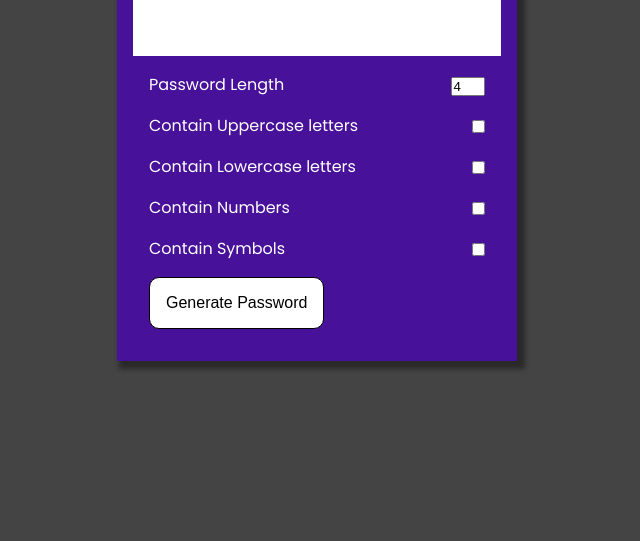
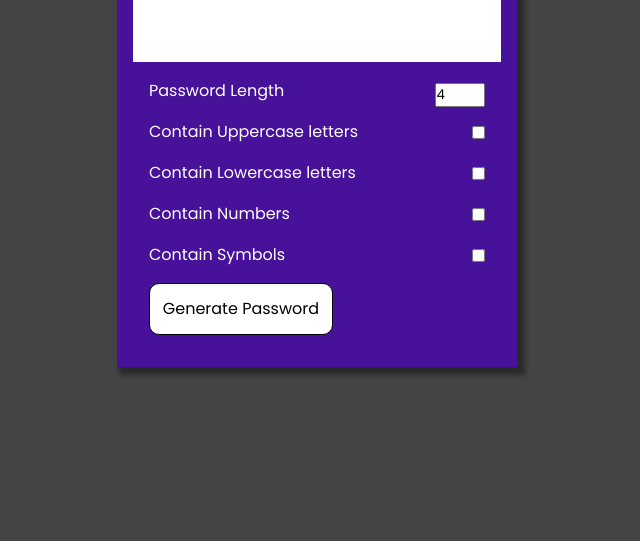
Before and after one commit to nellymaw/Password-Generator, a plain HTML site: page index.html in a window 1280 px wide. Shown: the part 259-800 px from the top of the page, without its empty margins (323-963 px from the left). Drawn offline with Linux system fonts and the light colour scheme.

Commit message:
update style.css for better visualization

```diff
--- a/static/css/style.css
+++ b/static/css/style.css
@@ -4,10 +4,10 @@
     box-sizing: border-box;
     margin: 0;
     padding:0;
+    font-family: 'Poppins', sans-serif;
 }
 
 body{
-    font-family: 'Poppins', sans-serif;
     background-color: #444;
     color: #fff;
     display:flex;
@@ -26,6 +26,7 @@ body{
 
 #mainBox{
     position:relative;
+    margin-top:0.8em;
 }
 
 .pwBox{
@@ -36,8 +37,9 @@ body{
     display:flex;
     align-items: center;
     padding: 1rem;
-    font-size:2rem;
+    font-size:1.5rem;
     cursor:pointer;
+    overflow: auto;
 }
 
 #copy{
@@ -69,7 +71,7 @@ body{
     position:absolute;
     right:0;
     top:5px;
-    width:10%;
+    width:15%;
 }
 
 .btn{
@@ -85,6 +87,7 @@ body{
     font-size:1em;
     border: solid 1px rgb(0,0,0);
     border-radius: 10px;
-    padding:1rem;
+    padding:.8rem;
     cursor:pointer;
+    font-family: Poppins;
 }
```
Also changed, not shown: 1 other file.
